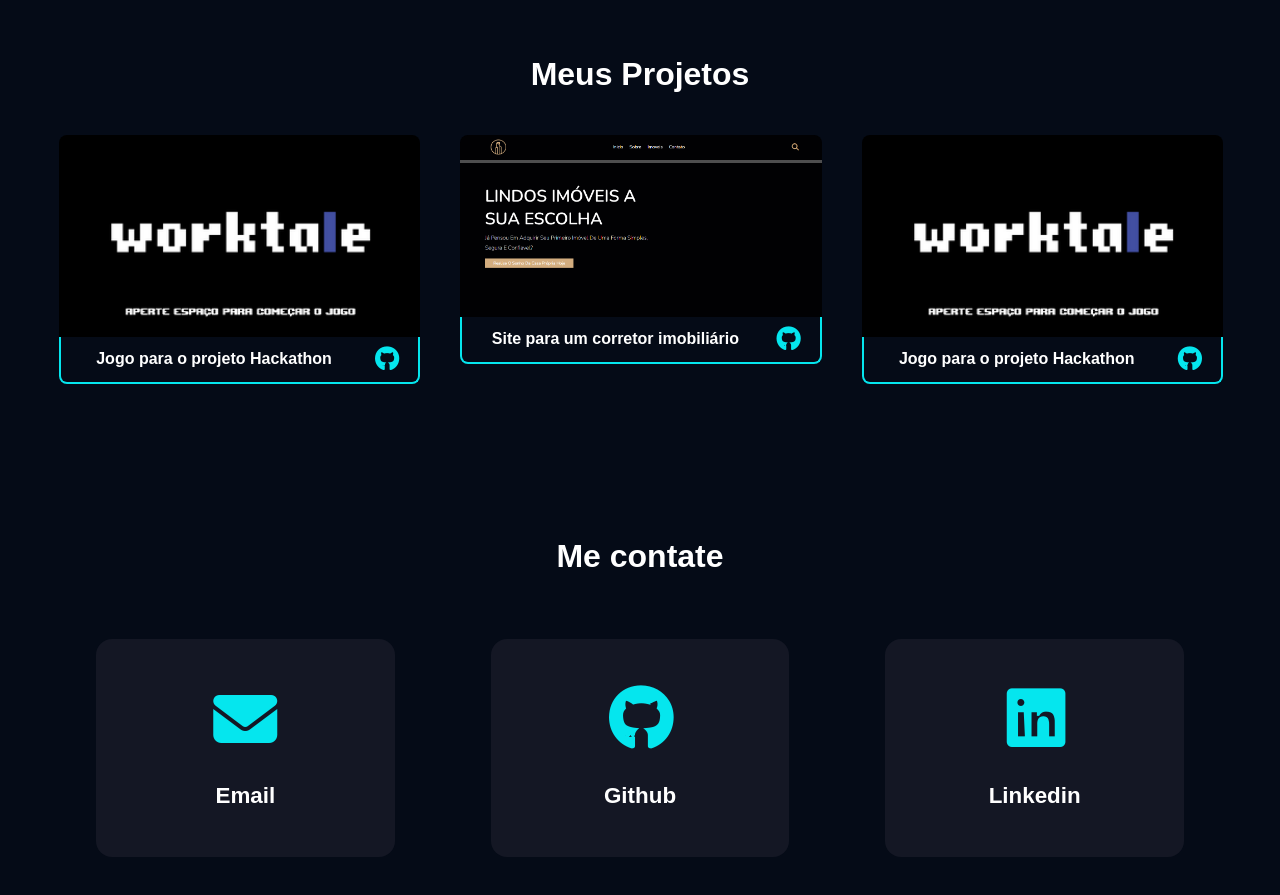
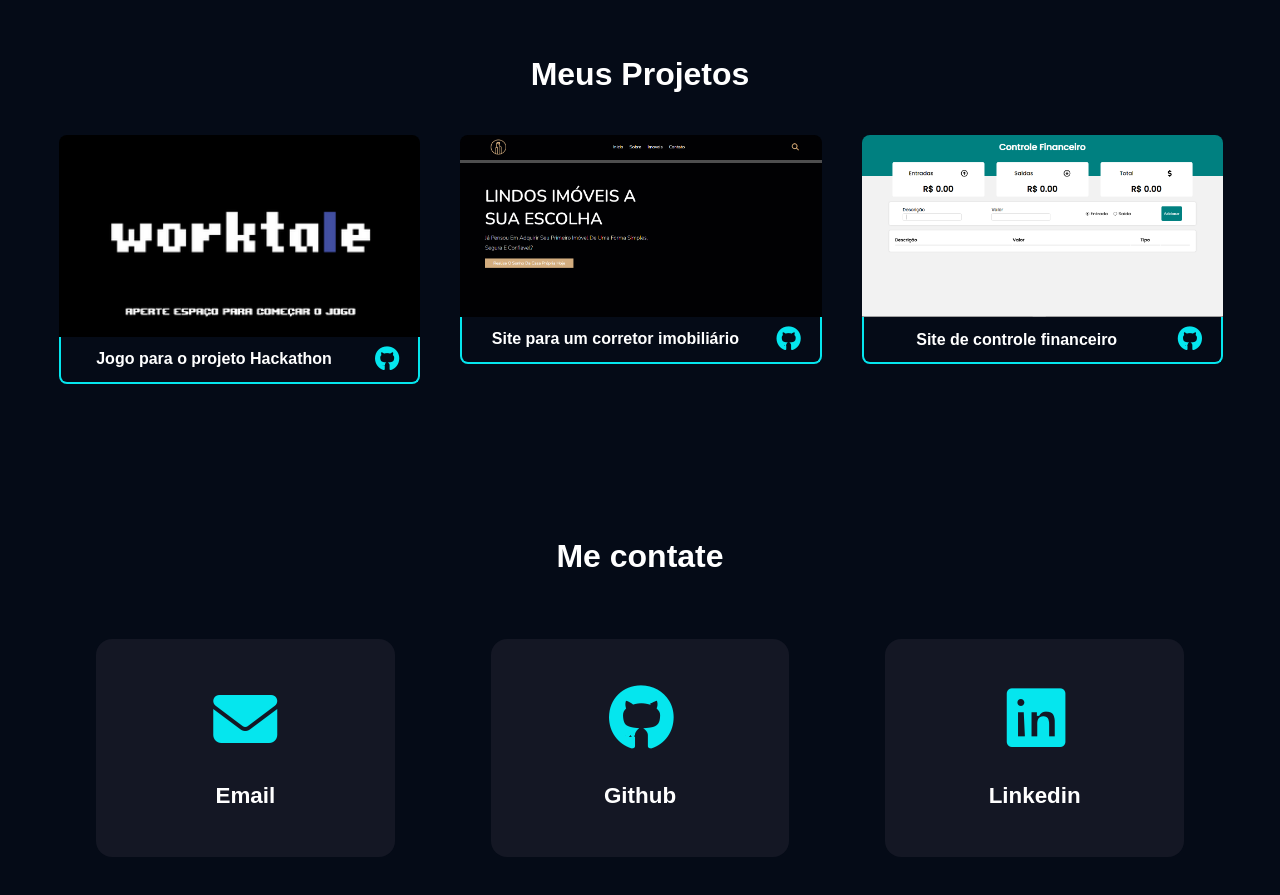
Before and after one commit to NatHanNSilva12/portfolio, a React (Create React App) app: page / in a window 1280 px wide. Shown: the part 2260-3155 px from the top of the page. Built offline with nearby package versions, Linux system fonts and the light colour scheme.

Commit message:
Add files via upload

```diff
--- a/src/views/Project/Project.jsx
+++ b/src/views/Project/Project.jsx
@@ -8,6 +8,7 @@ import 'aos/dist/aos.css'
 import ProjectBox from '../../components/ProjectBox/ProjectBox'
 import img7 from  '../../images/wotktale.png'
 import img9 from '../../images/site-raffa.png'
+import img8 from '../../images/site-finanças.png'
 
 
 function Project() {
@@ -24,6 +25,7 @@ function Project() {
           <div className="carousel owl-carousel">
             <ProjectBox title = "Jogo para o projeto Hackathon" img= {img7} link = "https://gamer0097br.itch.io/worktale"  />
             <ProjectBox title = "Site para um corretor imobiliário" img= {img9} link = "https://site-raffa.vercel.app/"  />
+            <ProjectBox title = "Site de controle financeiro" img= {img8} link = "https://controle-financeiro-black.vercel.app/"  />
           </div>
         </div>
       </div>
```
